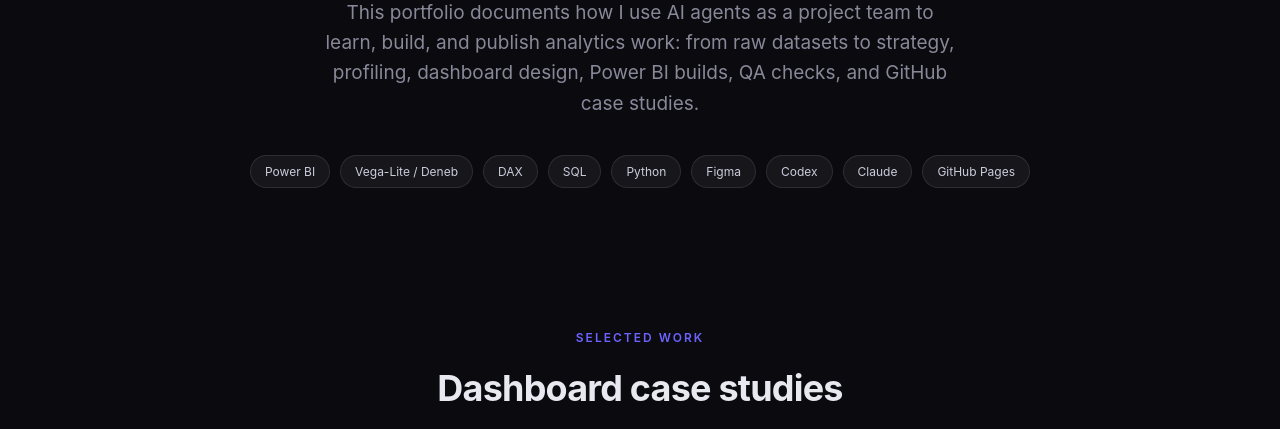
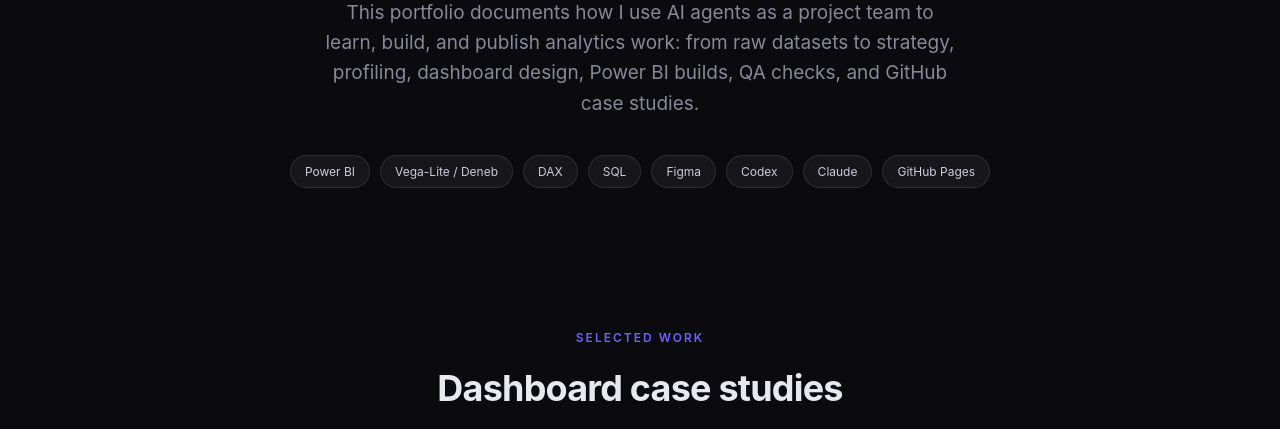
Before and after one commit to RJportfolio764/RJportfolio764.github.io, a plain HTML site: page index.html in a window 1280 px wide. Shown: the part 371-800 px from the top of the page. Drawn offline with Linux system fonts and the light colour scheme.

Commit message:
Remove Python tag from portfolio homepage
Co-Authored-By: Claude Opus 5.5 <noreply@anthropic.com>

```diff
--- a/index.html
+++ b/index.html
@@ -283,7 +283,6 @@
       <span>Vega-Lite / Deneb</span>
       <span>DAX</span>
       <span>SQL</span>
-      <span>Python</span>
       <span>Figma</span>
       <span>Codex</span>
       <span>Claude</span>
```
